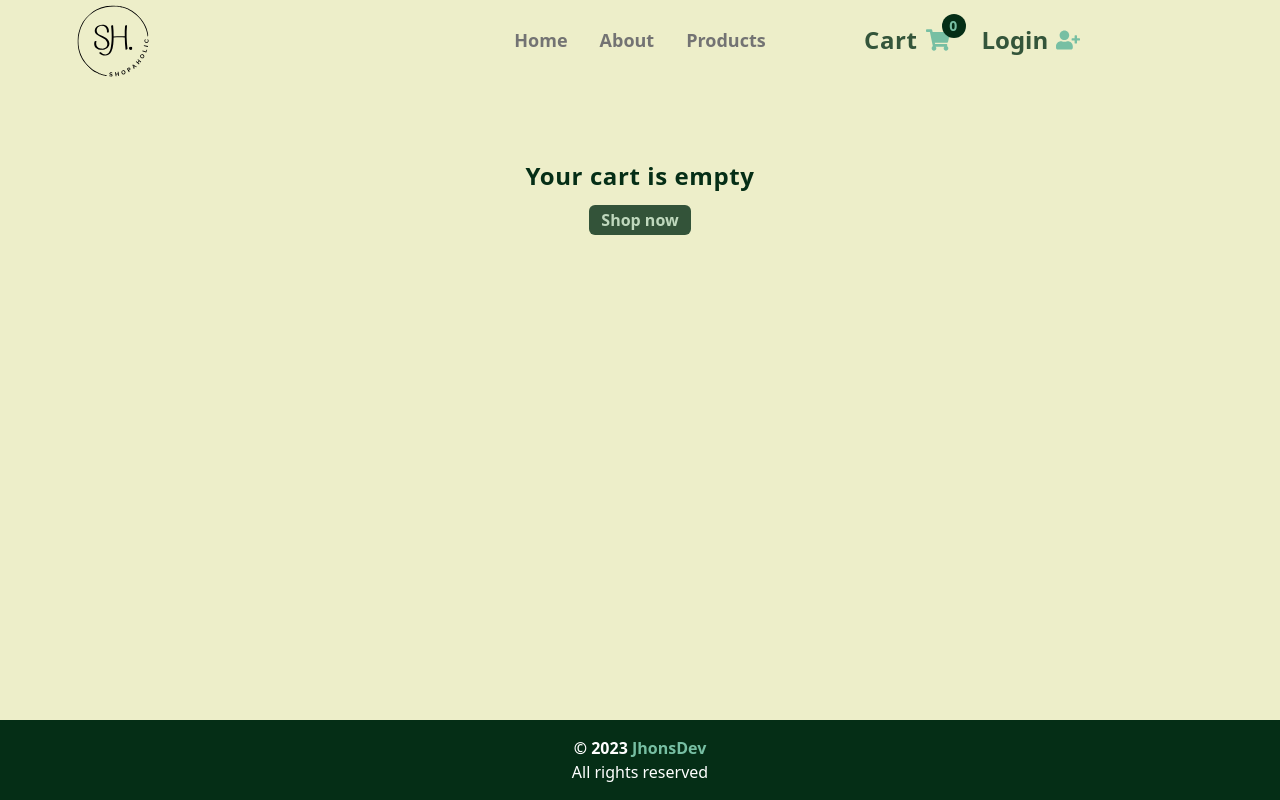
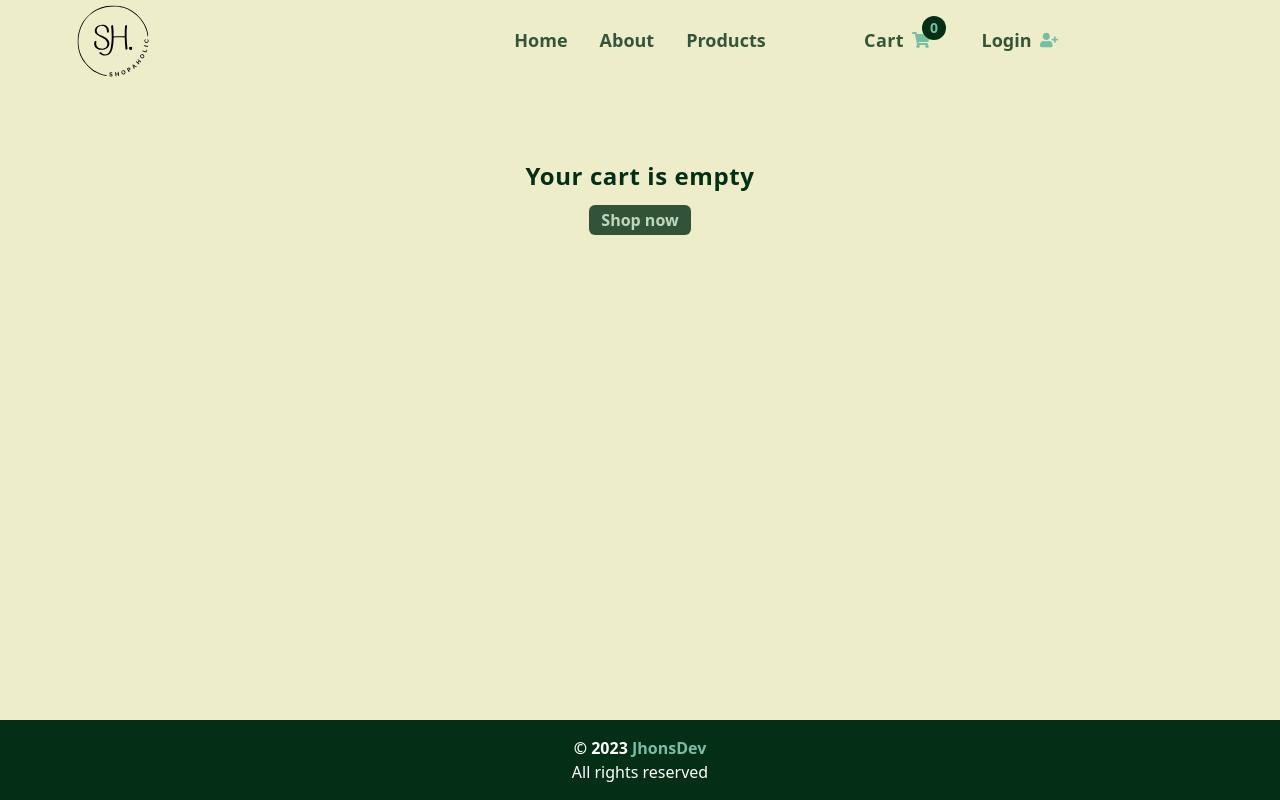
Before and after one commit to jayhons99/ecommerce-demo, a React (Vite) app: page /cart in a window 1280 px wide. Built offline with nearby package versions, Linux system fonts and the light colour scheme; no server answers.

Commit message:
fixed navbar link styling

```diff
--- a/src/components/CartButtons.tsx
+++ b/src/components/CartButtons.tsx
@@ -10,20 +10,20 @@ const CartButtons = () => {
       <div className="grid grid-cols-2 items-center w-[225px] ml-8">
         <Link
           to="/cart"
-          className="text-green-950/80 text-2xl flex tracking-wide font-bold"
+          className="text-green-950/80 text-lg flex tracking-wide font-bold"
           onClick={closeSidebar}
         >
           Cart
           <span className="text-green-500 flex items-center relative ml-[8px]">
             <FaShoppingCart />
-            <span className="absolute top-[-10px] right-[-16px] bg-green-950 w-[16px] h-[16px] flex items-center justify-center rounded-full p-[12px] text-sm">
+            <span className="absolute top-[-10px] right-[-16px] bg-green-950 w-[12px] h-[12px] flex items-center justify-center rounded-full p-[12px] text-sm">
               {totalItems}
             </span>
           </span>
         </Link>
         <button
           type="button"
-          className="flex font-bold items-center text-green-950/80 bg-transparent border-transparent text-[1.5rem] cursor-pointer ml-[5px] "
+          className="flex font-bold items-center text-green-950/80 bg-transparent border-transparent text-lg cursor-pointer ml-[5px] "
         >
           Login
           <span className="text-green-500 ml-[8px]">
--- a/src/components/Navbar.tsx
+++ b/src/components/Navbar.tsx
@@ -29,7 +29,7 @@ const Navbar = () => {
                 <li key={link.id} className="my-0 mx-2">
                   <Link
                     to={link.url}
-                    className="text-neutral-500 font-bold text-lg p-2 transition hover:border-b-2 hover:border-solid hover:border-green-500"
+                    className="text-green-950/80 font-bold text-lg p-2 transition hover:border-b-2 hover:border-solid hover:border-green-500"
                   >
                     {link.text}
                   </Link>
```
